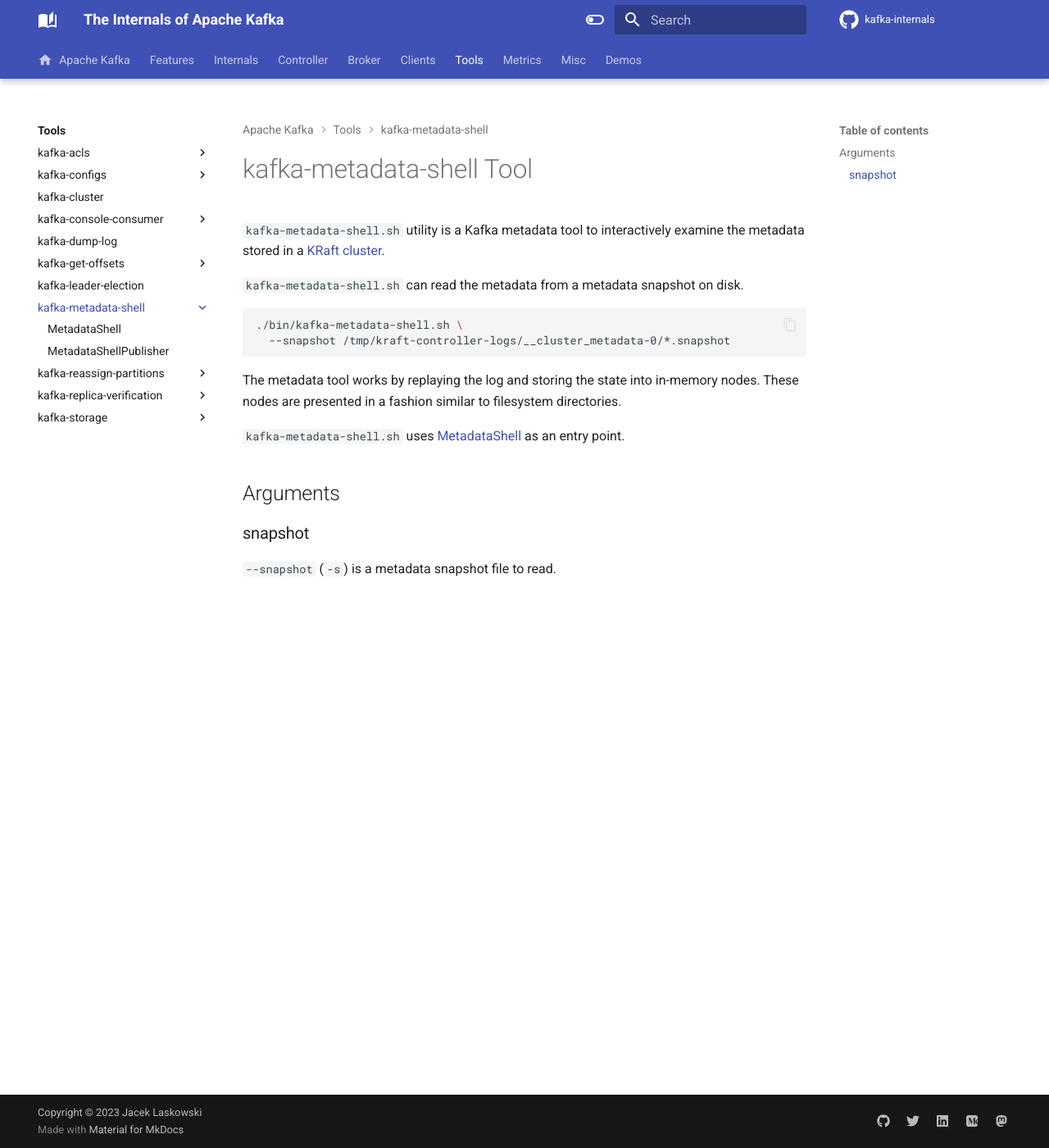
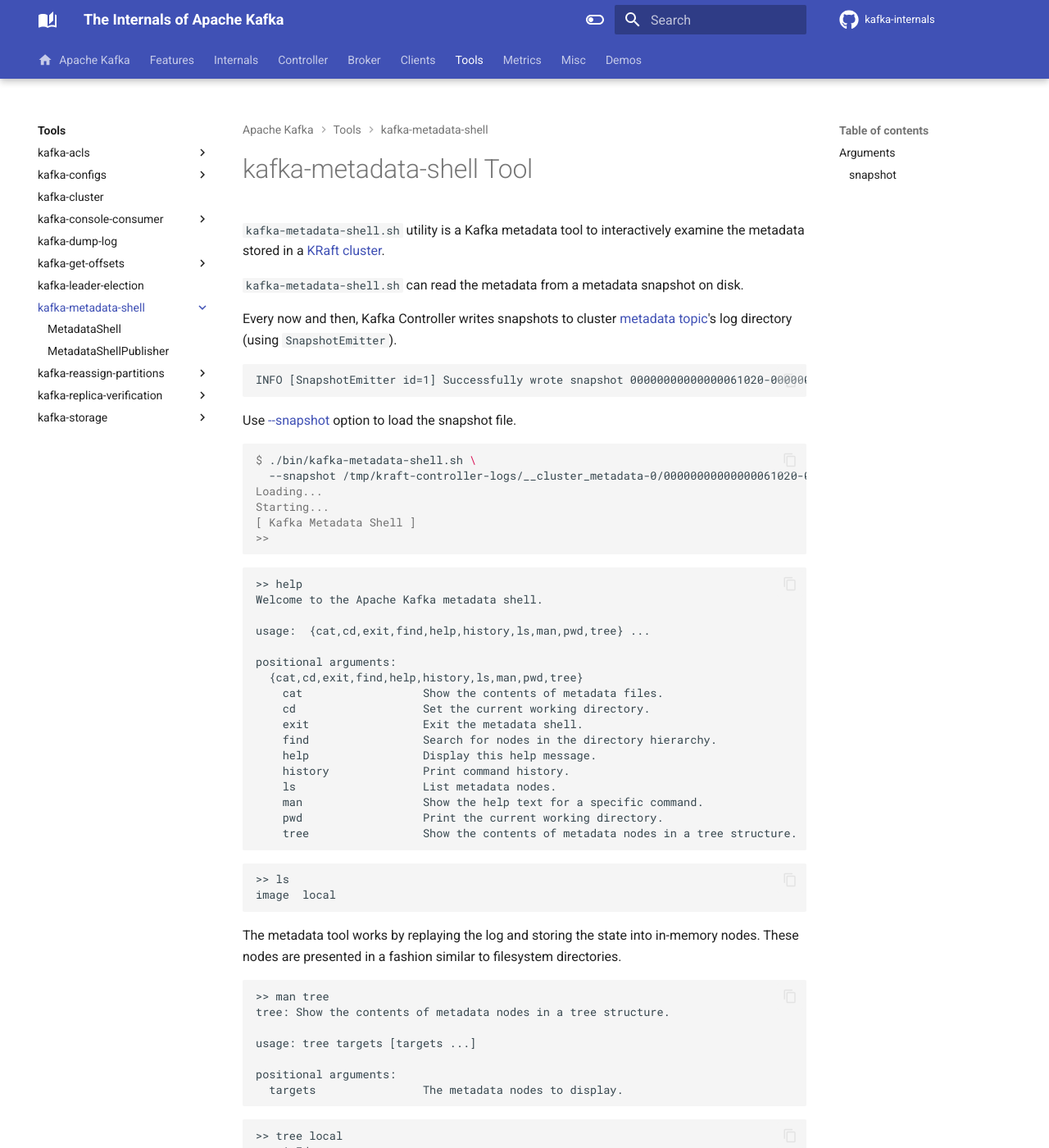
Before and after one commit to japila-books/kafka-internals, an MkDocs documentation site: the page built from docs/tools/kafka-metadata-shell/index.md, in a window 1280 px wide and 1400 px high. Shown: the whole window at 82% size. Built offline with MkDocs 1.6.1 and Material for MkDocs 9.7.7, drawn with Linux system fonts in a browser that asks for light colours; comment, search, counter and statistics services are not loaded; some of the changed text lies outside the part shown.

Commit message:
kafka-metadata-shell

````diff
--- a/docs/tools/kafka-metadata-shell/index.md
+++ b/docs/tools/kafka-metadata-shell/index.md
@@ -4,13 +4,68 @@
 
 `kafka-metadata-shell.sh` can read the metadata from a metadata snapshot on disk.
 
-```shell
-./bin/kafka-metadata-shell.sh \
-  --snapshot /tmp/kraft-controller-logs/__cluster_metadata-0/*.snapshot
+Every now and then, Kafka Controller writes snapshots to cluster [metadata topic](../../kraft/index.md)'s log directory (using `SnapshotEmitter`).
+
+```text
+INFO [SnapshotEmitter id=1] Successfully wrote snapshot 00000000000000061020-0000000002
+```
+
+Use [--snapshot](#snapshot) option to load the snapshot file.
+
+```console
+$ ./bin/kafka-metadata-shell.sh \
+  --snapshot /tmp/kraft-controller-logs/__cluster_metadata-0/00000000000000061020-0000000002.checkpoint
+Loading...
+Starting...
+[ Kafka Metadata Shell ]
+>>
+```
+
+```text
+>> help
+Welcome to the Apache Kafka metadata shell.
+
+usage:  {cat,cd,exit,find,help,history,ls,man,pwd,tree} ...
+
+positional arguments:
+  {cat,cd,exit,find,help,history,ls,man,pwd,tree}
+    cat                  Show the contents of metadata files.
+    cd                   Set the current working directory.
+    exit                 Exit the metadata shell.
+    find                 Search for nodes in the directory hierarchy.
+    help                 Display this help message.
+    history              Print command history.
+    ls                   List metadata nodes.
+    man                  Show the help text for a specific command.
+    pwd                  Print the current working directory.
+    tree                 Show the contents of metadata nodes in a tree structure.
+```
+
+```text
+>> ls
+image  local
 ```
 
 The metadata tool works by replaying the log and storing the state into in-memory nodes.
 These nodes are presented in a fashion similar to filesystem directories.
+
+```text
+>> man tree
+tree: Show the contents of metadata nodes in a tree structure.
+
+usage: tree targets [targets ...]
+
+positional arguments:
+  targets                The metadata nodes to display.
+```
+
+```text
+>> tree local
+commitId:
+  60e845626d8a465a
+version:
+  3.6.0
+```
 
 `kafka-metadata-shell.sh` uses [MetadataShell](MetadataShell.md) as an entry point.
 
````
